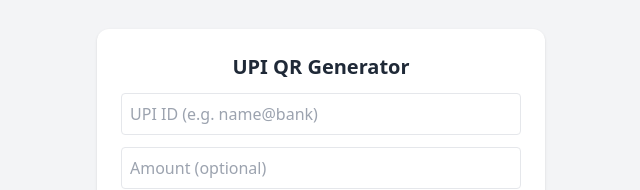
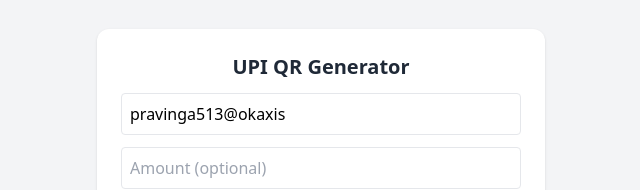
Before and after one commit to pravinga513/paymentQR, a plain HTML site: page index.html in a window 1280 px wide. Shown: the part 247-437 px from the top of the page, without its empty margins (319-959 px from the left). Drawn offline with nearby package versions, Linux system fonts and the light colour scheme.

Commit message:
Update index.html

```diff
--- a/index.html
+++ b/index.html
@@ -10,7 +10,7 @@
   <div class="bg-white p-6 rounded-xl shadow w-full max-w-md space-y-3 text-center">
     <h1 class="text-xl font-semibold text-gray-800">UPI QR Generator</h1>
 
-    <input id="upi" placeholder="UPI ID (e.g. name@bank)" class="w-full p-2 border rounded"/>
+    <input id="upi" value="pravinga513@okaxis"placeholder="UPI ID (e.g. name@bank)" class="w-full p-2 border rounded"/>
     <input id="amt" type="number" step="0.01" placeholder="Amount (optional)" class="w-full p-2 border rounded"/>
 
     <button id="gen" class="w-full bg-indigo-600 text-white py-2 rounded hover:bg-indigo-700">Generate QR</button>
```
